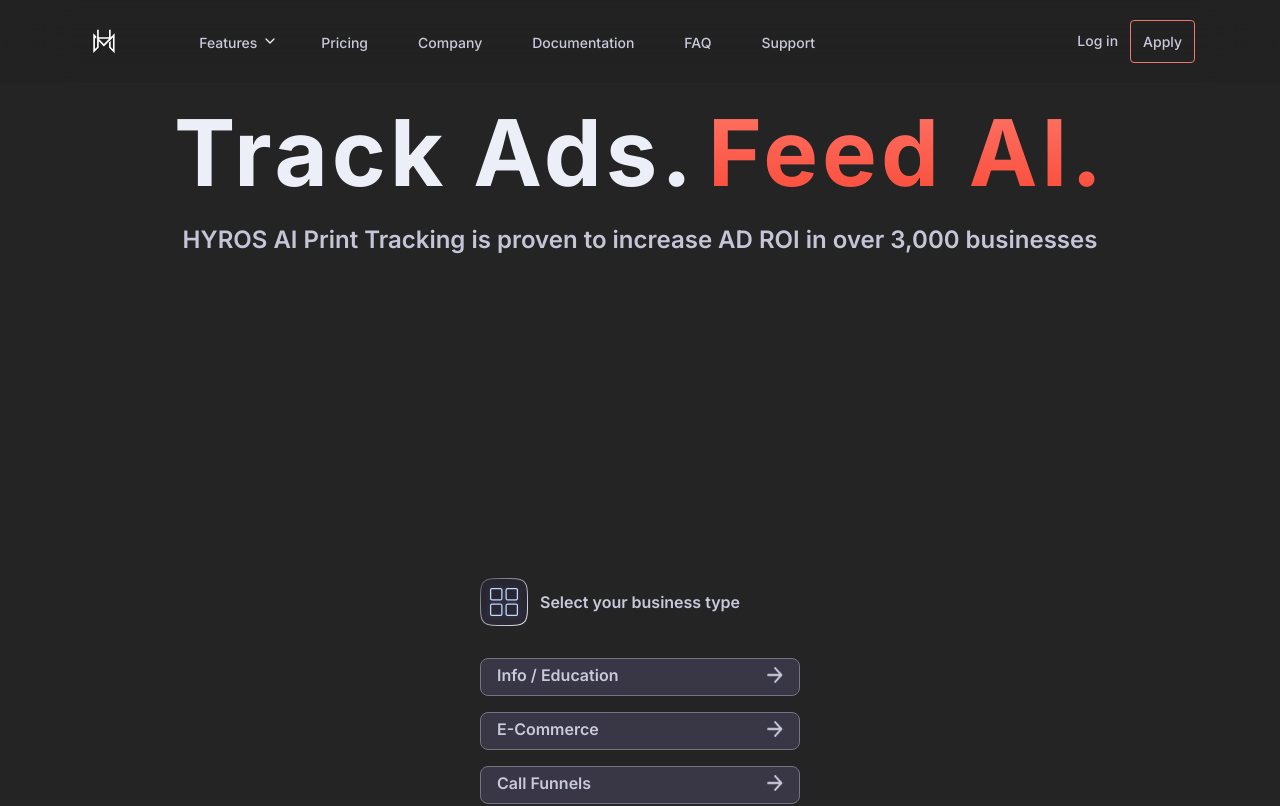
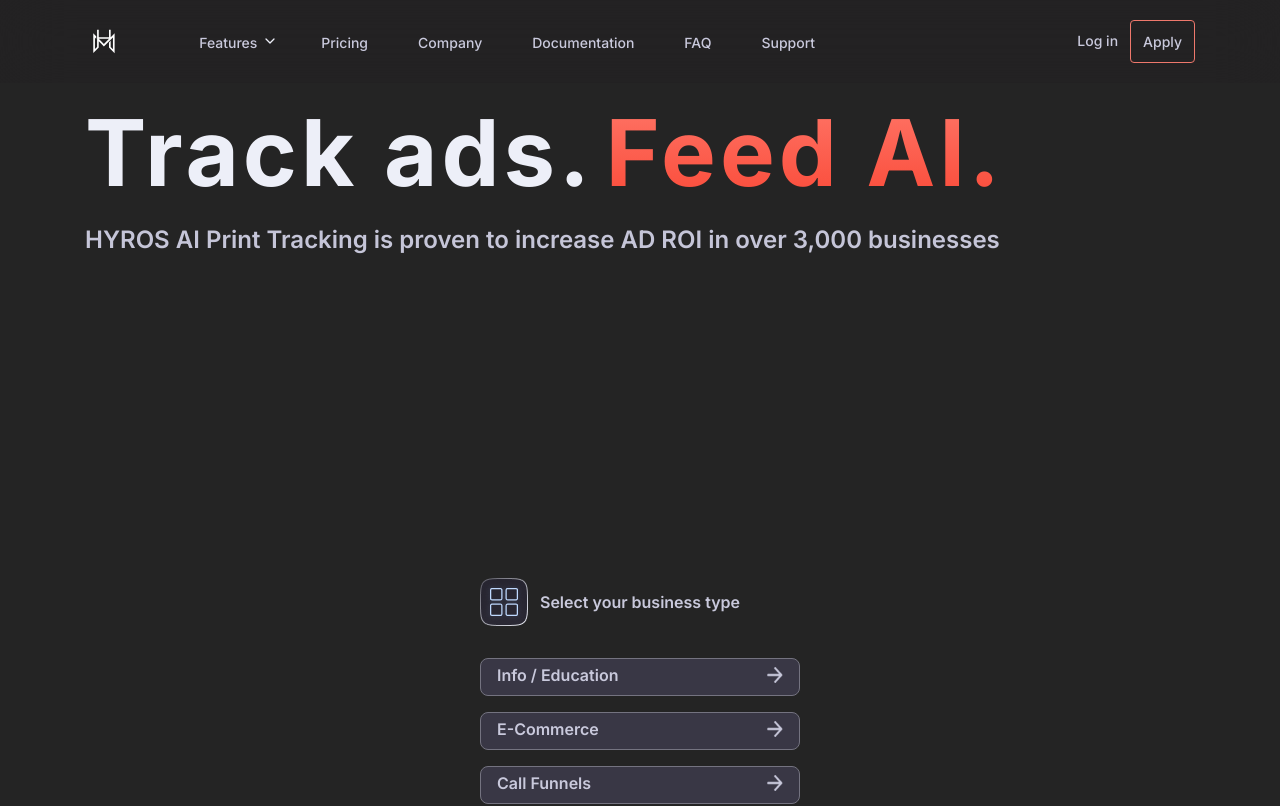
Before and after one commit to Spyro7883/Hyros-Webpage, a Next.js app: page / in a window 1280 px wide. Shown: the top 806 px of the page. Built offline with nearby package versions, Linux system fonts and the light colour scheme.

Commit message:
grid display & media queries for title component added

```diff
--- a/src/app/components/Title.tsx
+++ b/src/app/components/Title.tsx
@@ -5,7 +5,7 @@
         <>
             <section className={styles.container} aria-label="Title section">
                 <h1 className={styles.title}>
-                    Track Ads.
+                    Track ads.
                     <span className={styles.highlight}>Feed AI.</span>
                 </h1>
                 <p className={`${styles.roi}`}>
--- a/src/app/styles/business_model.module.scss
+++ b/src/app/styles/business_model.module.scss
@@ -7,6 +7,7 @@
         display: flex;
         flex-direction: column;
         align-items: center;
+        grid-column: 2/3;
     }
 
     &.second {
--- a/src/app/styles/business_type.module.scss
+++ b/src/app/styles/business_type.module.scss
@@ -6,6 +6,7 @@
         flex-direction: column;
         align-items: center;
         margin-block-start: 20rem;
+        grid-column: 2/3;
 
         &>div:first-child {
             min-width: 12rem;
--- a/src/app/styles/carousel.module.scss
+++ b/src/app/styles/carousel.module.scss
@@ -5,6 +5,7 @@
         width: 100%;
         background: rgb(36, 34, 44);
         overflow: auto;
+        grid-column: 2/3;
 
         &>div {
             overflow-x: scroll;
--- a/src/app/styles/clients.module.scss
+++ b/src/app/styles/clients.module.scss
@@ -10,6 +10,7 @@
         background: rgb(36, 34, 44);
         color: #FFF;
         line-height: 1.75rem;
+        grid-column: 2/3;
     }
 }
 
--- a/src/app/styles/footer.module.scss
+++ b/src/app/styles/footer.module.scss
@@ -8,6 +8,7 @@
 
         &>div {
             margin-inline: 1rem;
+            max-width: 1142px
         }
     }
 }
--- a/src/app/styles/home.module.scss
+++ b/src/app/styles/home.module.scss
@@ -3,6 +3,15 @@
         display: flex;
         flex-direction: column;
         justify-content: center;
-        padding-inline: 1rem;
     }
 }
+
+@media screen and (min-width: 680px) {
+    main {
+        &.layout {
+            display: grid;
+            grid-template-columns: 1fr minmax(auto, 1142px) 1fr;
+            grid-template-rows: repeat(7, auto);
+        }
+    }
+}
--- a/src/app/styles/review.module.scss
+++ b/src/app/styles/review.module.scss
@@ -5,6 +5,7 @@
         @include mixins.font_reusable("Inter", 500, 1rem);
         text-align: center;
         margin-block-start: 2.25rem;
+        grid-column: 2/3;
     }
 }
 
--- a/src/app/styles/testimonials.module.scss
+++ b/src/app/styles/testimonials.module.scss
@@ -5,6 +5,7 @@
         display: flex;
         flex-direction: column;
         align-items: center;
+        grid-column: 2/3;
     }
 }
 
--- a/src/app/styles/title.module.scss
+++ b/src/app/styles/title.module.scss
@@ -5,6 +5,7 @@
         margin-block-start: 6.5625rem;
         text-align: center;
         line-height: normal;
+        grid-column: 2/3;
     }
 }
 
@@ -37,11 +38,18 @@
 }
 
 @media screen and (min-width: 641px) {
+    section {
+        &.container {
+            text-align: start;
+            padding-inline: 1rem;
+        }
+    }
+
     h1.title {
         display: flex;
-        justify-content: center;
         letter-spacing: .25rem;
         margin-block-end: 1.25rem;
+        white-space: nowrap;
     }
 
     span.highlight {
@@ -50,20 +58,21 @@
     }
 
     p.roi {
+        @include mixins.font_reusable("Inter", 600, clamp(1.25rem, 0.2vw, 2.5rem));
         display: flex;
-        justify-content: center;
         flex-wrap: nowrap;
     }
 }
 
 @media screen and (min-width: 960px) {
+
     h1.title {
         font-size: clamp(5.75rem, 0.2vw, 11.5rem);
         line-height: 1.05;
     }
 
     p.roi {
-        font-size: 1.5rem;
+        font-size: clamp(1.5rem, 0.2vw, 3rem);
         line-height: 2.25rem;
     }
 }
```
